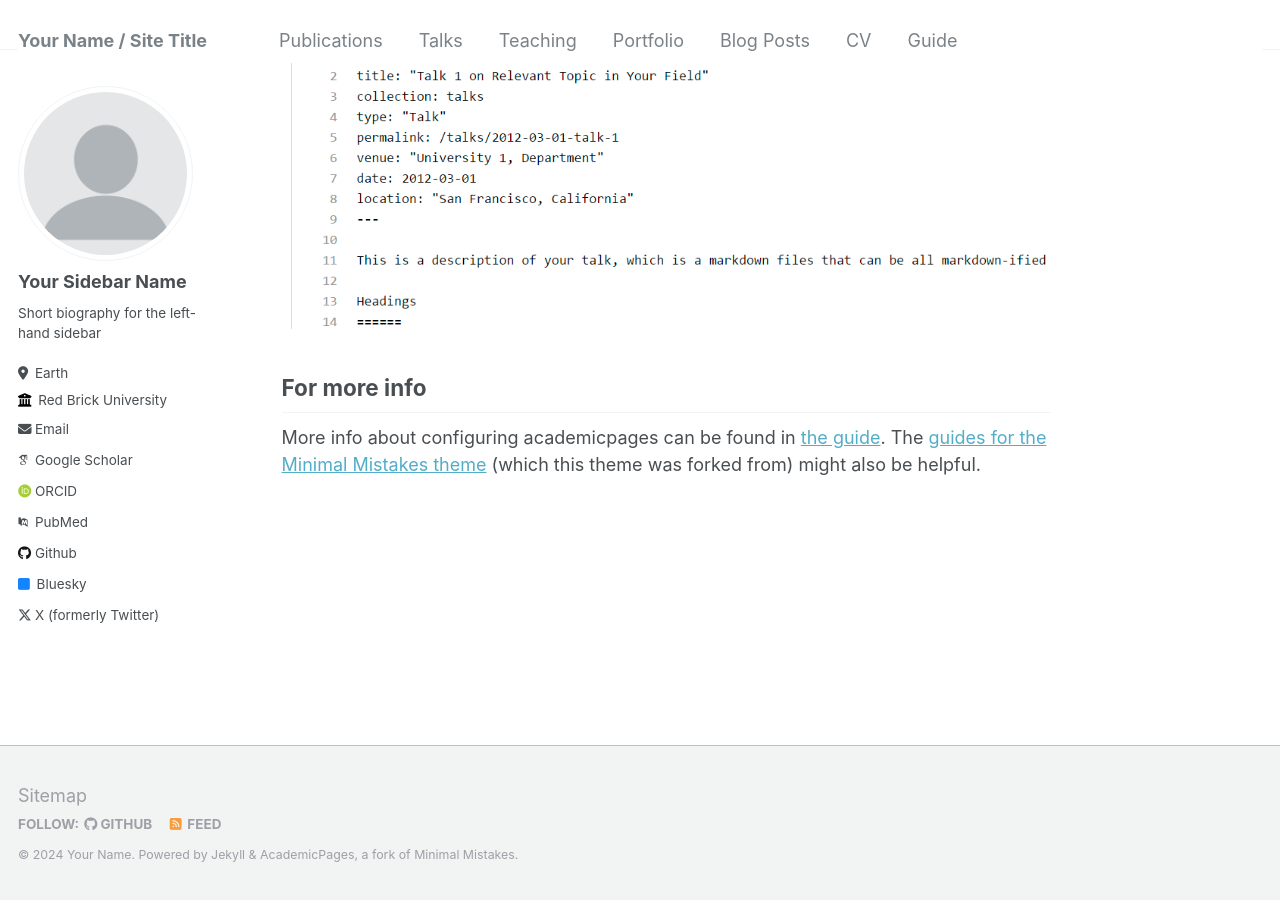
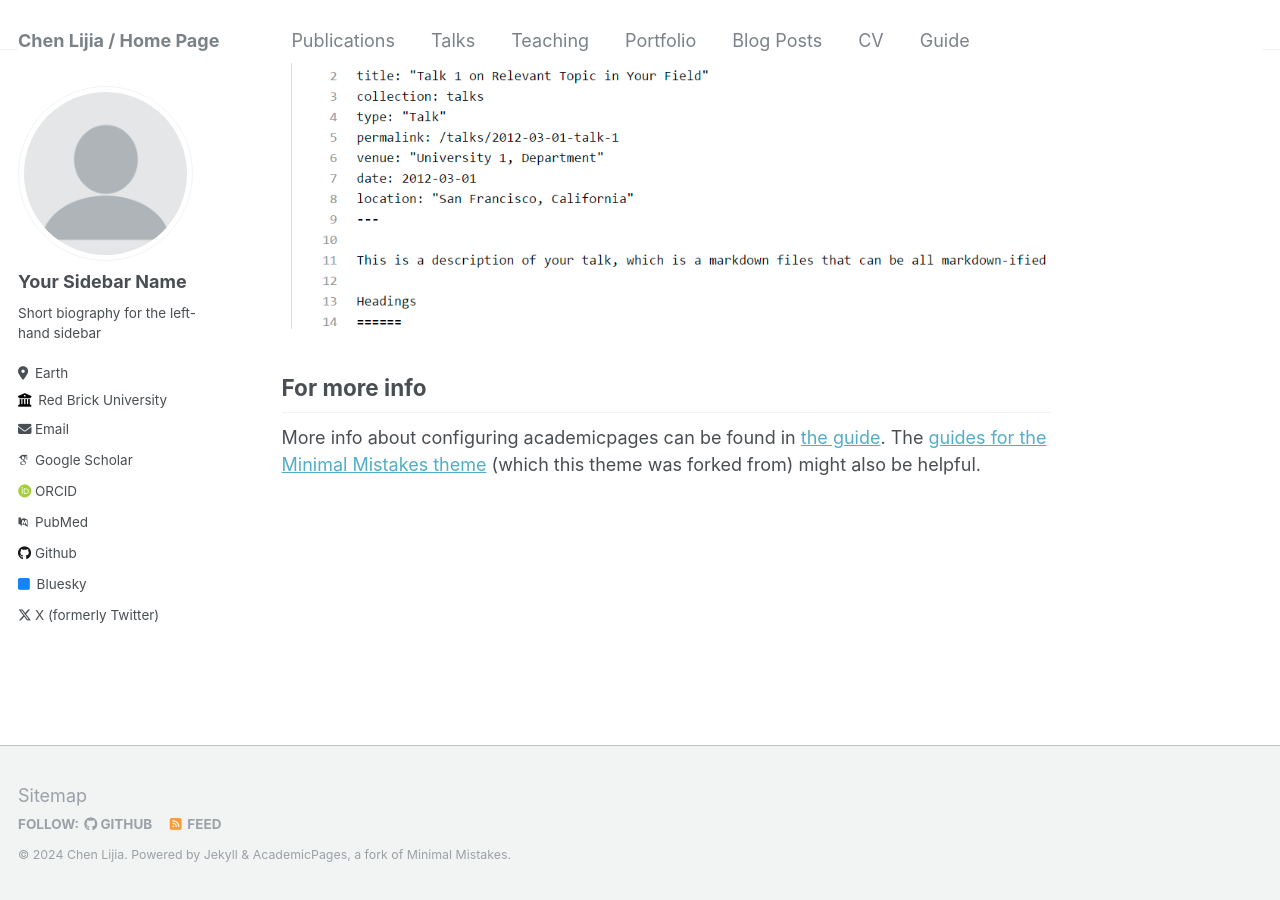
Before and after one commit to chenlijia1998/chenlijia1998.github.io, a Jekyll site: the page built from _pages/about.md, in a window 1280 px wide and 900 px high, scrolled down 2640 px. Built offline with Jekyll 4.4.1, drawn with Linux system fonts in a browser that asks for light colours; some web fonts are replaced.

Commit message:
Update _config.yml

```diff
--- a/_config.yml
+++ b/_config.yml
@@ -8,9 +8,9 @@
 
 # Basic Site Settings
 locale                   : "en-US"
-title                    : "Your Name / Site Title"
+title                    : "Chen Lijia / Home Page"
 title_separator          : "-"
-name                     : &name "Your Name"
+name                     : &name "Chen Lijia"
 description              : &description "personal description"
 url                      : https://academicpages.github.io # the base hostname & protocol for your site e.g. "https://mmistakes.github.io"
 baseurl                  : "" # the subpath of your site, e.g. "/blog"
```
